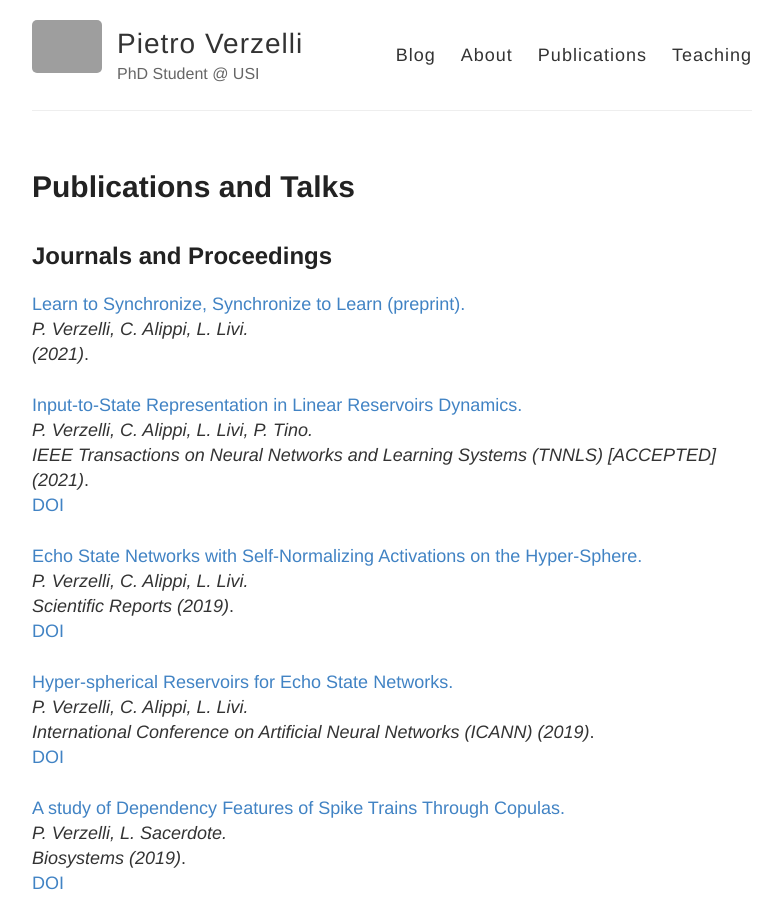
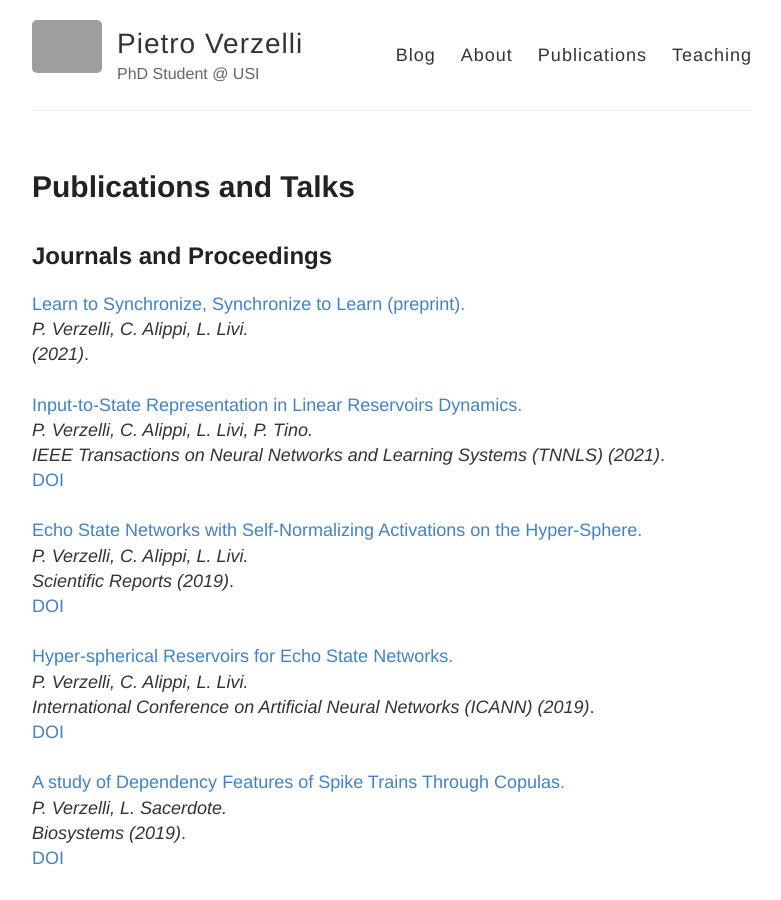
Before and after one commit to verzep/verzep.github.io, a Jekyll site: the page built from publications.html, in a window 1280 px wide and 900 px high. Shown: the whole window, without its empty margins (248-1029 px from the left). Built offline with Jekyll 4.4.1, drawn with Linux system fonts in a browser that asks for light colours; grey boxes are pictures that could not be loaded.

Commit message:
Update publications.yaml

```diff
--- a/_data/publications.yaml
+++ b/_data/publications.yaml
@@ -12,7 +12,7 @@
 
 - title: Input-to-State Representation in Linear Reservoirs Dynamics
   authors: P. Verzelli, C. Alippi, L. Livi, P. Tino
-  venue: IEEE Transactions on Neural Networks and Learning Systems (TNNLS) [ACCEPTED]
+  venue: IEEE Transactions on Neural Networks and Learning Systems (TNNLS)
   link: https://ieeexplore.ieee.org/document/9366982
   code:
   code-tf:
```
